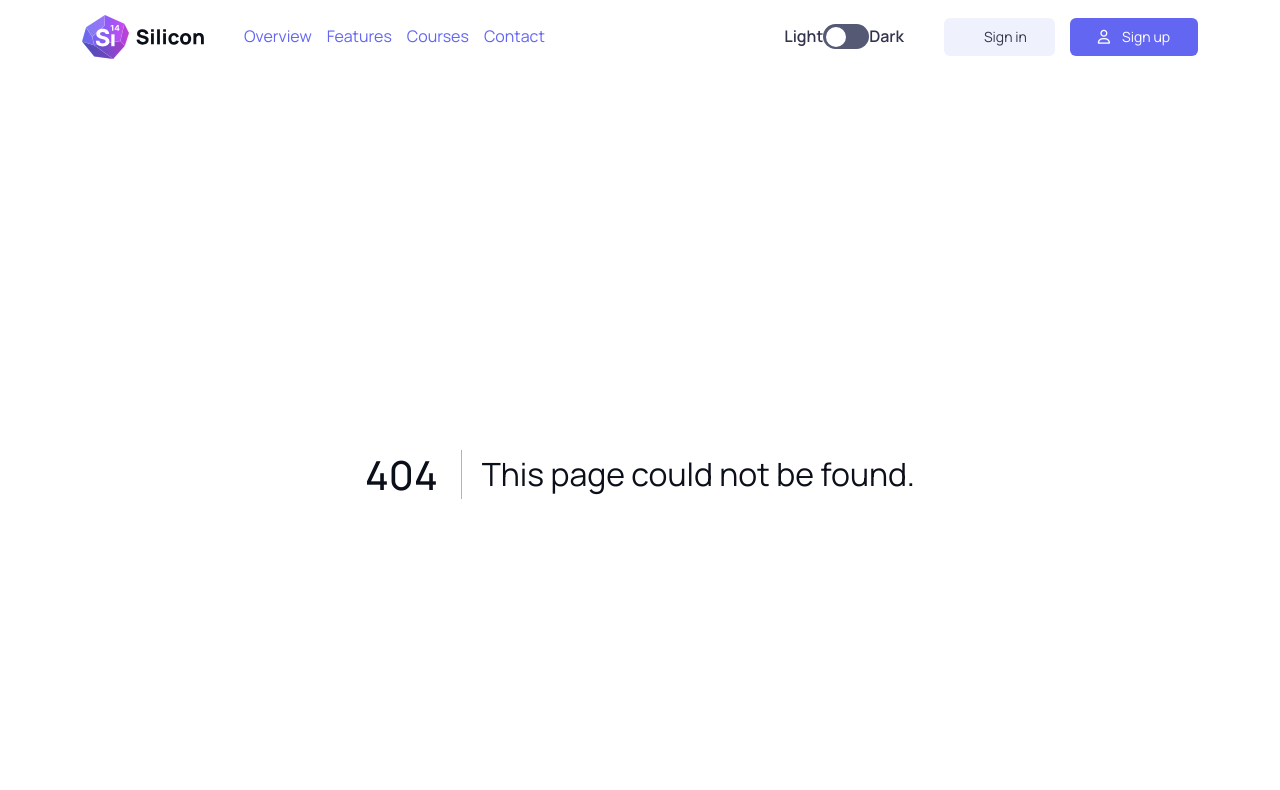
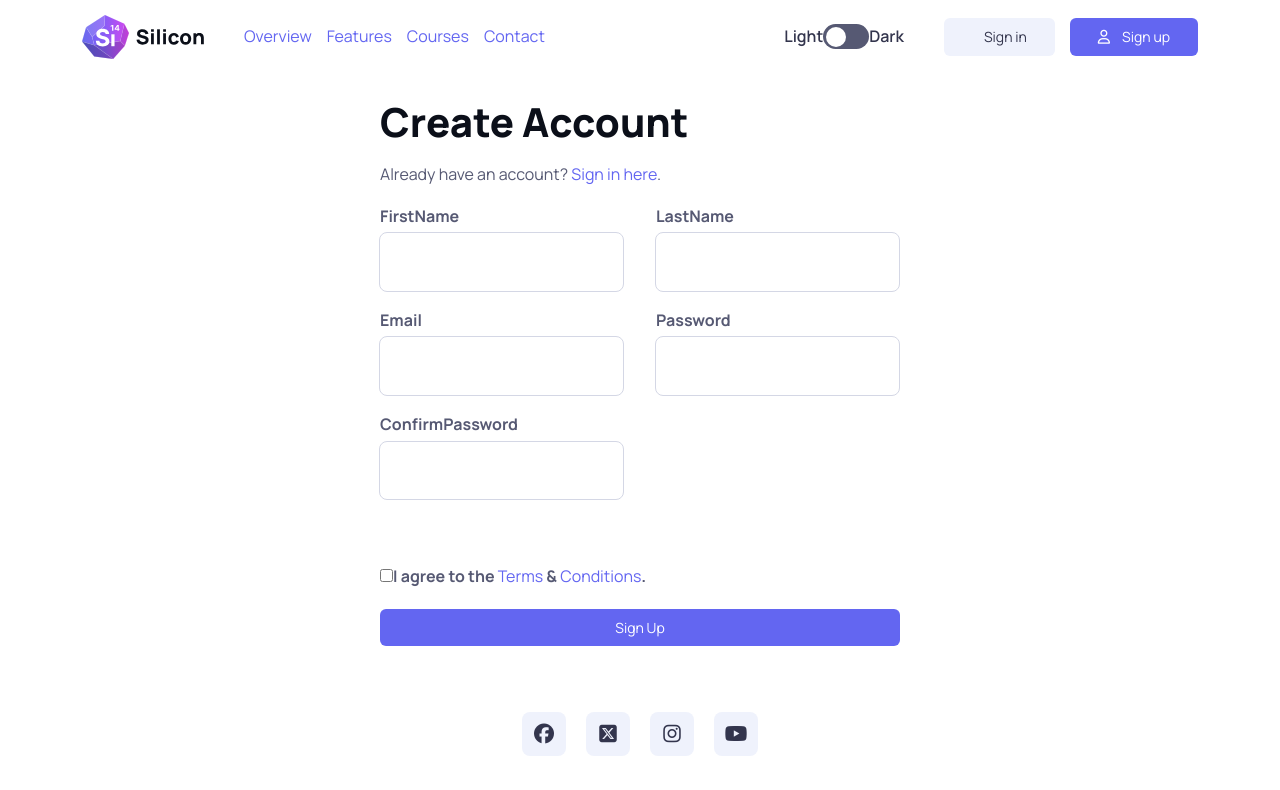
Before and after one commit to edvinthornholm-win23-jsbackend/ExtraWorkJavaScriptApp, a Next.js app: page /signup in a window 1280 px wide. Before the commit this address had no page. Shown: the top 790 px of the page. Built offline with nearby package versions, Linux system fonts and the light colour scheme; some icons are missing.

Commit message:
add sign in up and confirm

```diff
--- a/app/components/header/Header.tsx
+++ b/app/components/header/Header.tsx
@@ -25,8 +25,8 @@ export default function Home() {
                 </div>
 
                 <div className="account-buttons">
-                    <Link className="btn-gray"href="/singin"><i className="fa-light fa-right-to-bracket"></i><span>Sign in</span></Link>
-                    <Link className="btn-theme"href="/singup"><i className="fa-regular fa-user"></i><span>Sign up</span></Link>
+                    <Link className="btn-gray"href="/signin"><i className="fa-light fa-right-to-bracket"></i><span>Sign in</span></Link>
+                    <Link className="btn-theme"href="/signup"><i className="fa-regular fa-user"></i><span>Sign up</span></Link>
 
                 </div>
 
--- /dev/null
+++ b/app/details/page.tsx
@@ -0,0 +1,5 @@
+export default function Details() {
+    return (
+<p>Details</p>
+    );
+  }
--- /dev/null
+++ b/app/signup/page.tsx
@@ -0,0 +1,74 @@
+import Link from "next/link";
+import { useState } from "react";
+
+export default function SignUp() {
+    // const [signUpForm, setSignUpForm] = useState({
+    //     firstName: "",
+    //     lastName: "",
+    //     email: "",
+    //     password: "",
+    //     confirmPassword: "",
+    //     termsAndConditions: false
+    // });
+
+    // const handleInputChange = (e) => {
+    //     const { name, value, type, checked } = e.target;
+    //     setSignUpForm(prevState => ({
+    //         ...prevState,
+    //         [name]: type === "checkbox" ? checked : value
+    //     }));
+    // };
+
+    // const handleSubmit = (e) => {
+    //     e.preventDefault();
+    //     // Skicka formulärdata till din backend för registrering
+    //     console.log(signUpForm);
+    // };
+
+    return (
+        <section id="signup">
+            <div className="container">
+                <form noValidate>
+                    <h1>Create Account</h1>
+                    <p>Already have an account? <Link href="/signin">Sign in here</Link>. </p>
+
+                    <div className="content">
+                        <div className="input-group">
+                            <label>FirstName</label>
+                            <input type="text" name="firstName"  />
+                        </div>
+
+                        <div className="input-group">
+                            <label>LastName</label>
+                            <input type="text" name="lastName" />
+                        </div>
+
+                        <div className="input-group">
+                            <label>Email</label>
+                            <input type="email" name="email" />
+                        </div>
+
+                        <div className="input-group">
+                            <label>Password</label>
+                            <input type="password" name="password" />
+                        </div>
+
+                        <div className="input-group">
+                            <label>ConfirmPassword</label>
+                            <input type="password" name="confirmPassword" />
+                        </div>
+
+                        <div id="form-terms" className="checkbox">
+                            <div className="checkbox">
+                                <input type="checkbox" name="termsAndConditions" />
+                                <label>I agree to the <a href="/">Terms</a> & <a href="/">Conditions</a>.</label>
+                            </div>
+                        </div>
+                    </div>
+
+                    <button type="submit" className="btn btn-theme">Sign Up</button>
+                </form>
+            </div>
+        </section>
+    );
+}
```
Also changed, not shown: app/confirm/page.tsx (added, +27 -0 lines), app/signin/page.tsx (added, +35 -0 lines).
